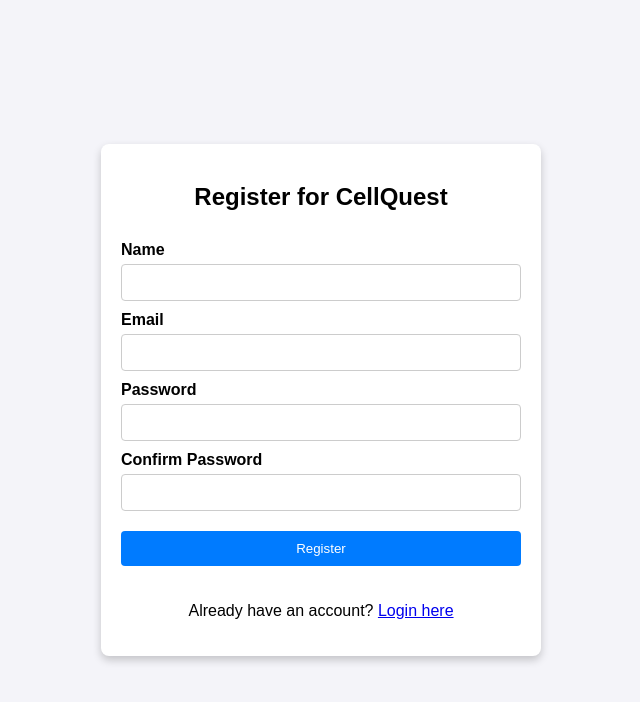
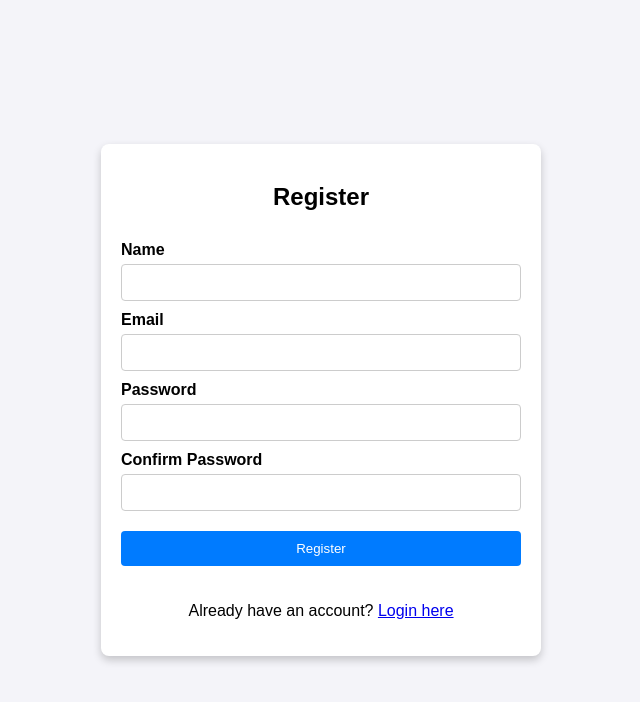
Before and after one commit to cjlee-29/FinalYearProject, a plain HTML site: page public/register.html in a window 1280 px wide. Shown: the whole page, without its empty margins (319-959 px from the left). Drawn offline with Linux system fonts and the light colour scheme.

Commit message:
Update website files

```diff
--- a/public/register.html
+++ b/public/register.html
@@ -8,7 +8,7 @@
   </head>
   <body>
     <div class="container">
-      <h2>Register for CellQuest</h2>
+      <h2>Register</h2>
       <form id="registerForm">
         <label for="name">Name</label>
         <input type="text" id="name" required />
```
